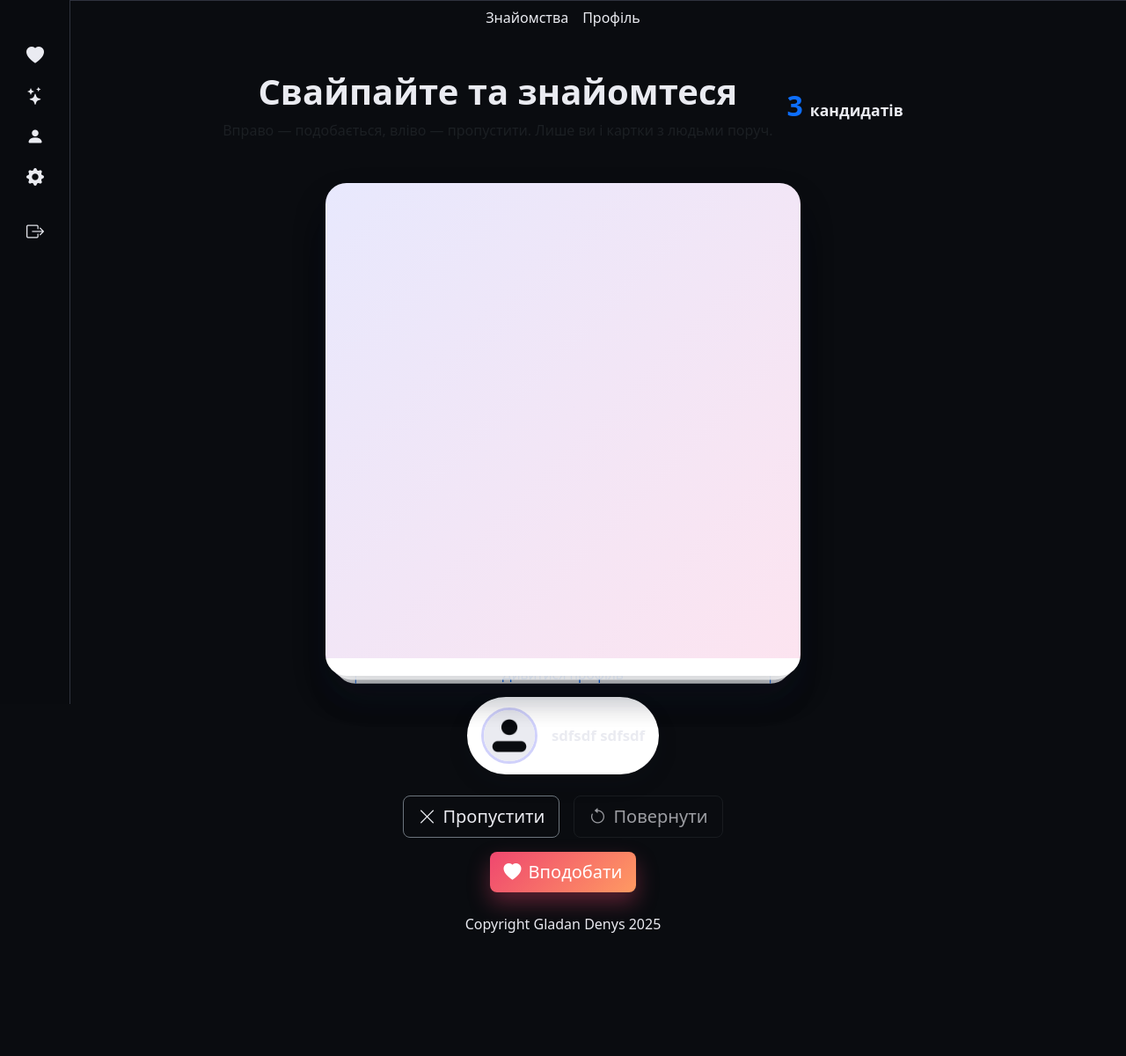
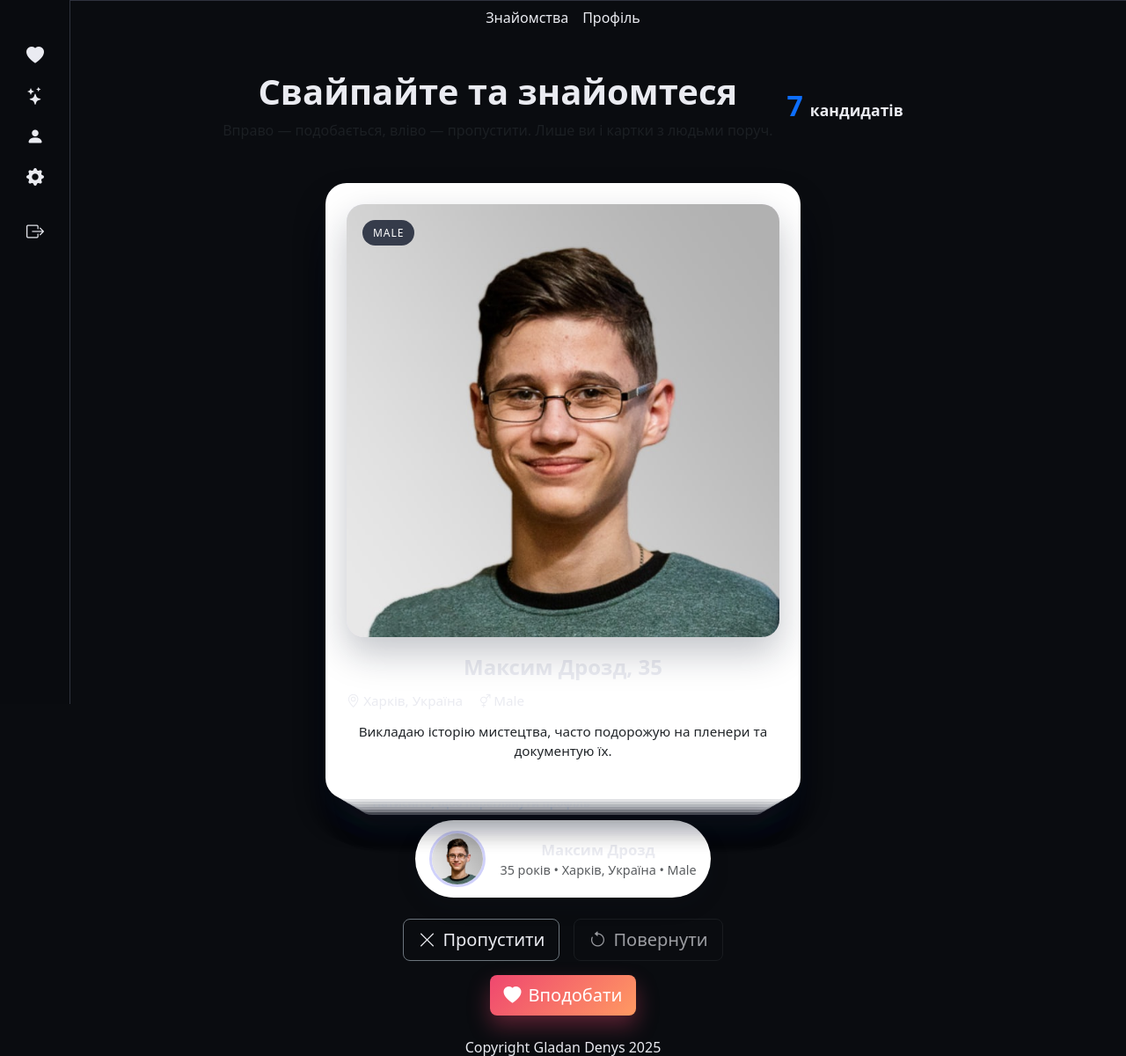
Before and after one commit to GeorgHerych/Lixy, a Django app: page /members/discover/ in a window 1280 px wide. Shown: the top 1200 px of the page at 88% size. Before the commit the page ends 1060 px from the top, so only its background shows below. Run offline with Django 5.2, Linux system fonts and the light colour scheme; a user stored in the database is signed in; data comes from the database, SQL or seed files in the repository; grey boxes labelled with a size stand in for pictures from a placeholder-image service; some libraries are stand-ins or nearby versions.

Commit message:
Add discover card avatar UX enhancements

```diff
--- a/posts/static/css/discover.css
+++ b/posts/static/css/discover.css
@@ -33,7 +33,7 @@
 }
 
 .card-stack {
-    height: 560px;
+    height: 700px;
 }
 
 .profile-card {
@@ -49,20 +49,30 @@
     transition: transform 0.4s ease, opacity 0.4s ease, box-shadow 0.4s ease;
     display: flex;
     flex-direction: column;
+    gap: 0;
     pointer-events: none;
 }
 
 .profile-card.active {
     pointer-events: auto;
+    cursor: pointer;
 }
 
-.profile-card__media {
+.profile-card__photo {
     position: relative;
-    flex: 0 0 65%;
+    flex: 0 0 auto;
+    width: calc(100% - 3rem);
+    margin: 1.5rem 1.5rem 0;
+    aspect-ratio: 1 / 1;
+    border-radius: 20px;
+    overflow: hidden;
     background: linear-gradient(135deg, rgba(99, 102, 241, 0.15), rgba(236, 72, 153, 0.15));
+    box-shadow: 0 18px 40px rgba(15, 23, 42, 0.25);
 }
 
-.profile-card__media img {
+.profile-card__photo img {
+    position: absolute;
+    inset: 0;
     width: 100%;
     height: 100%;
     object-fit: cover;
@@ -70,8 +80,8 @@
 
 .profile-card__badge {
     position: absolute;
-    top: 16px;
-    left: 16px;
+    top: 18px;
+    left: 18px;
     padding: 0.35rem 0.75rem;
     border-radius: 999px;
     background: rgba(15, 23, 42, 0.8);
@@ -82,7 +92,7 @@
 }
 
 .profile-card__body {
-    padding: 1.5rem;
+    padding: 1.25rem 1.5rem 1.5rem;
     flex: 1;
     display: flex;
     flex-direction: column;
@@ -109,16 +119,12 @@
     flex: 1;
 }
 
-.profile-card__footer {
-    padding-top: 1rem;
+.profile-card__cta {
+    padding-top: 0.75rem;
     display: flex;
-    justify-content: space-between;
     align-items: center;
-    gap: 0.5rem;
-}
-
-.profile-card__footer .btn {
-    flex: 1;
+    justify-content: flex-start;
+    font-size: 0.9rem;
 }
 
 .profile-card::after {
@@ -246,7 +252,7 @@
 
 @media (max-width: 576px) {
     .card-stack {
-        height: 480px;
+        height: 560px;
     }
 
     .swipe-actions .swipe-button {
--- a/posts/static/js/swipe_deck.js
+++ b/posts/static/js/swipe_deck.js
@@ -29,6 +29,8 @@
     let activeCard = null;
     let pointerStart = null;
     const defaultAvatar = 'https://placehold.co/96x96?text=L';
+    const defaultCardPhoto = 'https://placehold.co/600x600?text=Lixy';
+    const dragThreshold = 6;
 
     function updateResultsCounter() {
         if (resultsCounter) {
@@ -124,20 +126,24 @@
         card.className = 'profile-card';
         card.dataset.username = member.username;
         card.style.setProperty('--offset', (deck.length - 1) - index);
+        card.tabIndex = -1;
+        card.setAttribute('role', 'button');
+        card.setAttribute('aria-label', `Відкрити профіль користувача ${member.name}`);
+        card.dataset.dragging = 'false';
 
-        const media = document.createElement('div');
-        media.className = 'profile-card__media';
+        const photoWrapper = document.createElement('div');
+        photoWrapper.className = 'profile-card__photo';
 
-        const img = document.createElement('img');
-        img.src = member.banner || member.avatar || 'https://placehold.co/600x800?text=Lixy';
-        img.alt = `${member.name} — фото профілю`;
-        media.appendChild(img);
+        const photo = document.createElement('img');
+        photo.src = member.avatar || defaultCardPhoto;
+        photo.alt = `${member.name} — аватар`;
+        photoWrapper.appendChild(photo);
 
         if (member.gender_display) {
             const badge = document.createElement('span');
             badge.className = 'profile-card__badge';
             badge.textContent = member.gender_display;
-            media.appendChild(badge);
+            photoWrapper.appendChild(badge);
         }
 
         const body = document.createElement('div');
@@ -167,17 +173,29 @@
         bio.textContent = member.bio || 'Користувач поки не поділився інформацією про себе.';
         body.appendChild(bio);
 
-        const footer = document.createElement('div');
-        footer.className = 'profile-card__footer';
-        const profileLink = document.createElement('a');
-        profileLink.className = 'btn btn-outline-primary';
-        profileLink.href = `/members/profile/${member.username}`;
-        profileLink.textContent = 'Дивитися профіль';
-        footer.appendChild(profileLink);
-        body.appendChild(footer);
+        const cta = document.createElement('div');
+        cta.className = 'profile-card__cta';
+        cta.innerHTML = '<span class="text-primary fw-semibold">Натисніть, щоб переглянути профіль</span>';
+        body.appendChild(cta);
 
-        card.appendChild(media);
+        card.appendChild(photoWrapper);
         card.appendChild(body);
+
+        card.addEventListener('click', (event) => {
+            if (card.dataset.dragging === 'true') {
+                event.preventDefault();
+                return;
+            }
+
+            window.location.href = `/members/profile/${member.username}`;
+        });
+
+        card.addEventListener('keydown', (event) => {
+            if ((event.key === 'Enter' || event.key === ' ') && card.classList.contains('active')) {
+                event.preventDefault();
+                window.location.href = `/members/profile/${member.username}`;
+            }
+        });
 
         return card;
     }
@@ -229,6 +247,7 @@
         cards.forEach((card) => {
             card.classList.remove('active', 'liked', 'dismissed');
             card.removeEventListener('pointerdown', onPointerDown);
+            card.tabIndex = -1;
         });
 
         const nextCard = cards[cards.length - 1];
@@ -244,6 +263,7 @@
         if (activeCard) {
             activeCard.classList.add('active');
             activeCard.addEventListener('pointerdown', onPointerDown);
+            activeCard.tabIndex = 0;
         } else {
             clearFeedback();
         }
@@ -257,6 +277,7 @@
         }
 
         pointerStart = { x: event.clientX, y: event.clientY };
+        activeCard.dataset.dragging = 'false';
         activeCard.setPointerCapture(event.pointerId);
         activeCard.style.transition = 'none';
 
@@ -268,6 +289,10 @@
             const deltaX = moveEvent.clientX - pointerStart.x;
             const deltaY = moveEvent.clientY - pointerStart.y;
             const rotation = deltaX * 0.05;
+
+            if (Math.abs(deltaX) > dragThreshold || Math.abs(deltaY) > dragThreshold) {
+                activeCard.dataset.dragging = 'true';
+            }
 
             activeCard.style.transform = `translate(${deltaX}px, ${deltaY}px) rotate(${rotation}deg)`;
 
@@ -297,6 +322,7 @@
             if (Math.abs(deltaX) > threshold) {
                 finalizeSwipe(deltaX > 0);
             } else {
+                activeCard.dataset.dragging = 'false';
                 activeCard.style.transition = 'transform 0.3s ease';
                 activeCard.style.transform = 'translate(0px, 0px) rotate(0deg)';
                 activeCard.addEventListener('transitionend', () => {
```
Also changed, not shown: members/migrations/0007_add_demo_members.py (added).
